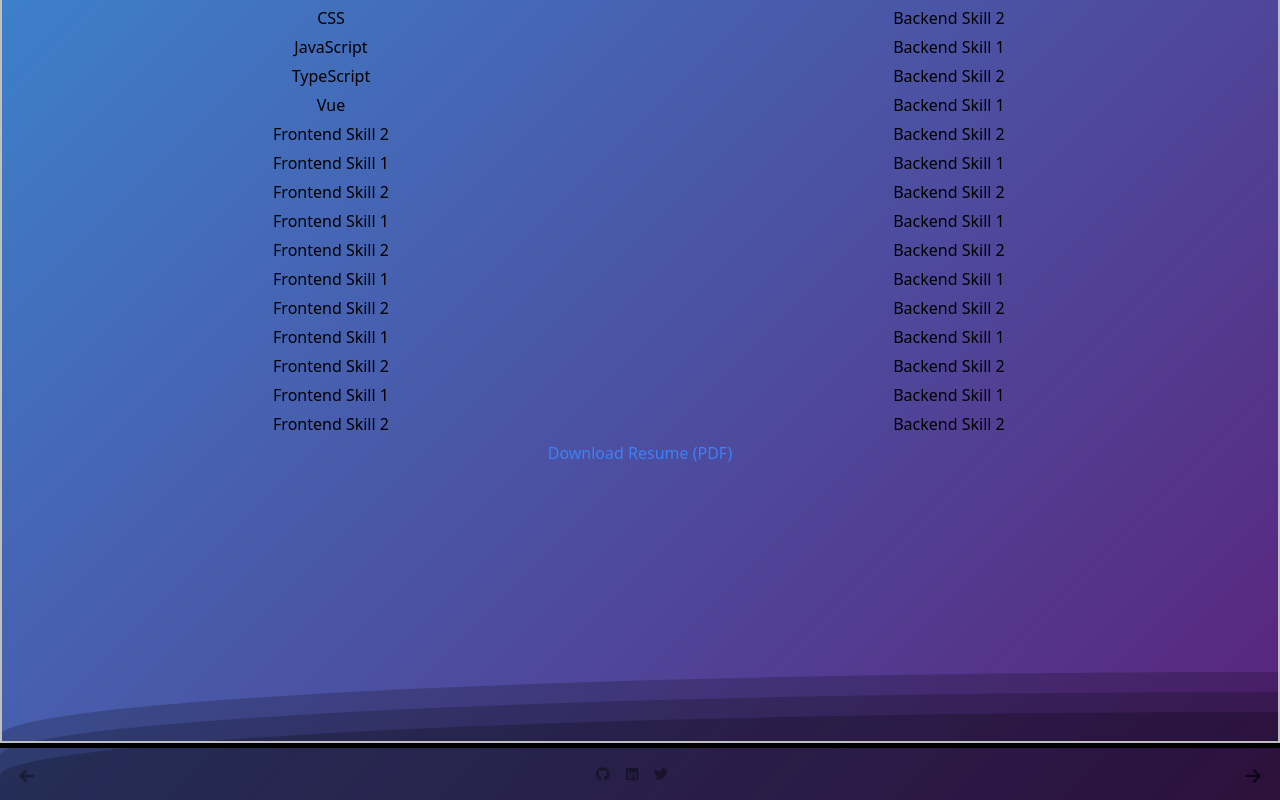
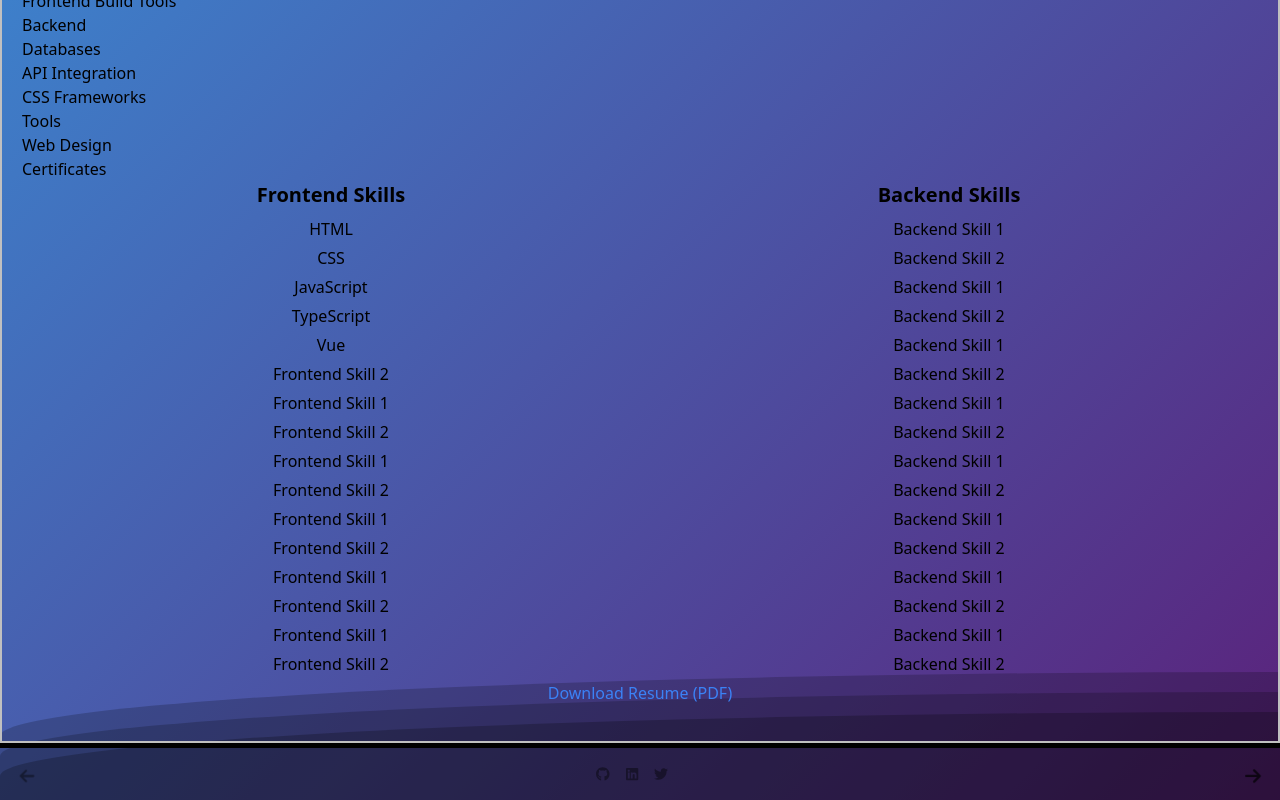
Before and after one commit to AveryNewhart/new-portfolio, a Vue app: page / in a window 1280 px wide. Both pictures are taken after a click on the link "Resume". Shown: the part 274-1074 px from the top of the page. Built offline with nearby package versions, Linux system fonts and the light colour scheme; a web font is replaced by a local one.

Commit message:
all resume skill sections names added, need to format

```diff
--- a/src/components/Resume.vue
+++ b/src/components/Resume.vue
@@ -5,6 +5,16 @@
   <div class="mainResDiv">
     <h1 class="text-3xl font-semibold mb-4">Resume</h1>
     <h2>do i make this a section like my actual resume how i have multiple skill sections?</h2>
+    <h2>Programming Languages</h2>
+    <h2>Frontend</h2>
+    <h2>Frontend Build Tools</h2>
+    <h2>Backend</h2>
+    <h2>Databases</h2>
+    <h2>API Integration</h2>
+    <h2>CSS Frameworks</h2>
+    <h2>Tools</h2>
+    <h2>Web Design</h2>
+    <h2>Certificates</h2>
     <div class="skills-section">
       <div class="md:flex">
         <!-- Frontend Skills -->
```
